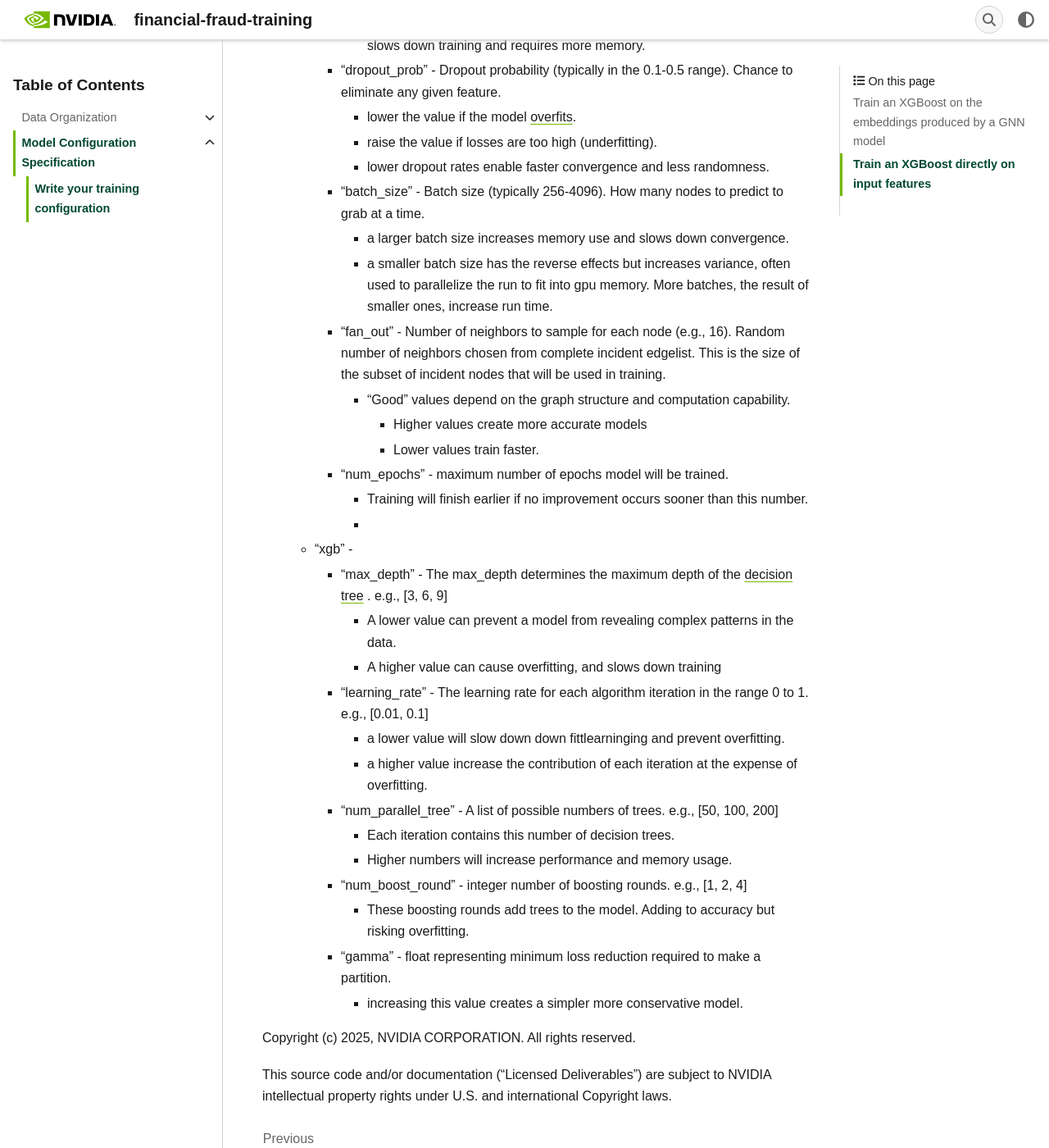
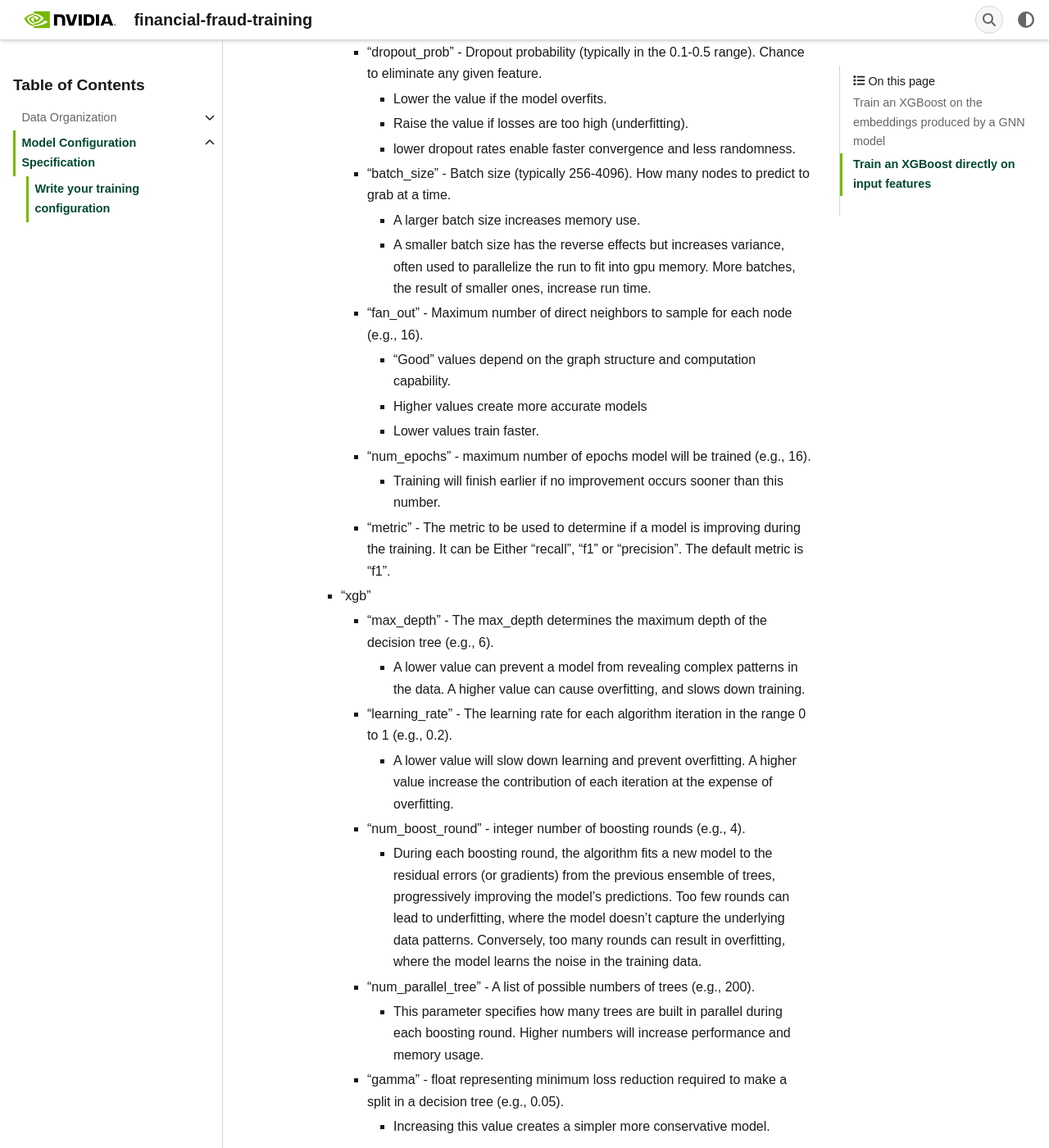
Before and after one commit to NVIDIA-AI-Blueprints/financial-fraud-detection, a Sphinx documentation site: the page built from docs/financial_fraud_training/source/configuration/config_json.md, in a window 1280 px wide and 1400 px high, scrolled down 3924 px. Shown: the whole window at 82% size. Built offline with Sphinx 7.4.7, drawn with Linux system fonts in a browser that asks for light colours; some web fonts are replaced; some of the changed text lies outside the part shown.

Commit message:
review comments included

````diff
--- a/docs/financial_fraud_training/source/configuration/config_json.md
+++ b/docs/financial_fraud_training/source/configuration/config_json.md
@@ -150,55 +150,49 @@
   ]
 }
 ```
+- "paths"  path/on/machine that contains needed paths for input and output
+  - "data_dir" - A path to a directory inside in container where the training data is mounted.
+  - "output_dir" - A path to a mounted directory inside in container where the output models and the artifacts will be saved.
+
+  - "gpu" - Indicates whether to use a single GPU or multiple GPUs. Valid options are 'single' or 'multi'. currently the NIM only supports single GPU.
+  - "hyperparameters"
+    - "gnn" -
+      - "hidden_channels" - dimensionality of the feature representations in the hidden layers (e.g., 32).
+        - A larger number here allows more complexity in the model but may also cause overfitting.
+      - "n_hops" - Number of hops (e.g., 2). How many links messages are passed over.
+        - When this value is one, messages are only passed to directly connected nodes. A value of 2 adds neighbors of neighbors. The higher this number, the more nearby but unconnected nodes effect each other. A higher number also results in more nodes being similar which can hinder classification. It also slows down training and requires more memory.
+      - "dropout_prob" - Dropout probability (typically in the 0.1-0.5 range). Chance to eliminate any given feature.
+        - Lower the value if the model overfits.
+        - Raise the value if losses are too high (underfitting).
+        - lower dropout rates enable faster convergence and less randomness.
+      - "batch_size" - Batch size (typically 256-4096). How many nodes to predict to grab at a time.
+        - A larger batch size increases memory use.
+        - A smaller batch size has the reverse effects but increases variance, often used to parallelize the run to fit into gpu memory. More batches, the result of smaller ones, increase run time.
+      - "fan_out" - Maximum number of direct neighbors to sample for each node (e.g., 16).
+        - "Good" values depend on the graph structure and computation capability.
+        - Higher values create more accurate models
+        - Lower values train faster.
+      - "num_epochs" - maximum number of epochs model will be trained (e.g., 16).
+        - Training will finish earlier if no improvement occurs sooner than this number.
+      - "metric" - The metric to be used to determine if a model is improving during the training. It can be Either "recall", "f1" or "precision". The default metric is "f1".
+    - "xgb"
+      - "max_depth" - The max_depth determines the maximum depth of the decision tree (e.g., 6).
+        - A lower value can prevent a model from revealing complex patterns in the data. A higher value can cause overfitting, and slows down training.
+      - "learning_rate" - The learning rate for each algorithm iteration in the range 0 to 1 (e.g., 0.2).
+        - A lower value will slow down learning and prevent overfitting. A higher value increase the contribution of each iteration at the expense of overfitting.
+      - "num_boost_round" - integer number of boosting rounds (e.g., 4).
+        - During each boosting round, the algorithm fits a new model to the residual errors (or gradients) from the previous ensemble of trees, progressively improving the model's predictions. Too few rounds can lead to underfitting, where the model doesn’t capture the underlying data patterns. Conversely, too many rounds can result in overfitting, where the model learns the noise in the training data.
+      - "num_parallel_tree" - A list of possible numbers of trees (e.g., 200).
+        - This parameter specifies how many trees are built in parallel during each boosting round. Higher numbers will increase performance and memory usage.
+      - "gamma" - float representing minimum loss reduction required to make a split in a decision tree (e.g., 0.05).
+        - Increasing this value creates a simpler more conservative model.
+
+The GNN hyper-parameters can either be a single value or a list of values, which will result in training a separate model for each possible combination of hyper-parameters. In that case, only the model with the best metric value is retained.
 
 
 
 
 
-GNN and Xgb(oost) parameters can either be single value or a list of the data type specified. The list values create permutations that will be run independently.
-For example, if
-
-
-- "paths"  path/on/machine that Contains needed paths for input and output
-  - "data_dir" - Path to the input data directory.
-  - "output_dir" - Path to the output models directory.
-- "gpu" - Indicates whether to use a single GPU or multiple GPUs. Valid options are 'single' or 'multi'.
-- "hyperparameters"
-  - currently the NIM only supports single GPU.
-  - "gnn" -
-    - "hidden_channels" - Number of hidden channels(features) per node in the [hidden layer](https://en.wikipedia.org/wiki/Hidden_layer) (e.g., 32).
-      - A larger number here allows more complexity in the model but may also cause overfitting in the model so represents a tradeoff between efficiency (lower hidden_channels) and depth (higher number) .
-    - "n_hops" - Number of hops (e.g., 2). How many links messages are passed over.
-      - When this value is one, messages are only passed to directly connected nodes. A value of 2 adds neigbors of neighbors. The higher this number, the more nearby but unconnected nodes effect each other. A higher number also results in more nodes being similar which can hinder classification. It also slows down training and requires more memory.
-    - "dropout_prob" - Dropout probability (typically in the 0.1-0.5 range). Chance to eliminate any given feature.
-      - lower the value if the model [overfits](https://en.wikipedia.org/wiki/Overfitting).
-      - raise the value if losses are too high (underfitting).
-      - lower dropout rates enable faster convergence and less randomness.
-    - "batch_size" - Batch size (typically 256-4096). How many nodes to predict to grab at a time.
-      - a larger batch size increases memory use and slows down convergence.
-      - a smaller batch size has the reverse effects but increases variance, often used to parallelize the run to fit into gpu memory. More batches, the result of smaller ones, increase run time.
-    - "fan_out" - Number of neighbors to sample for each node (e.g., 16). Random number of neighbors
-    chosen from complete incident edgelist. This is the size of the subset of incident nodes that will be used in training.
-      - "Good" values depend on the graph structure and computation capability.
-        - Higher values create more accurate models
-        - Lower values train faster.
-    - "num_epochs" - maximum number of epochs model will be trained.
-      - Training will finish earlier if no improvement occurs sooner than this number.
-      -
-  - "xgb" -
-    - "max_depth" - The max_depth determines the maximum depth of the [decision tree](https://en.wikipedia.org/wiki/Decision_tree_learning) . e.g., [3, 6, 9]
-      - A lower value can prevent a model from revealing complex patterns in the data.
-      - A higher value can cause overfitting, and slows down training
-    - "learning_rate" - The learning rate for each algorithm iteration in the range 0 to 1. e.g., [0.01, 0.1]
-      - a lower value will slow down down fittlearninging and prevent overfitting.
-      - a higher value increase the contribution of each iteration at the expense of overfitting.
-    - "num_parallel_tree" - A list of possible numbers of trees. e.g., [50, 100, 200]
-      - Each iteration contains this number of decision trees.
-      - Higher numbers will increase performance and memory usage.
-    - "num_boost_round" - integer number of boosting rounds. e.g., [1, 2, 4]
-      - These boosting rounds add trees to the model. Adding to accuracy but risking overfitting.
-    - "gamma" - float representing minimum loss reduction required to make a partition.
-      - increasing this value creates a simpler more conservative model.
 
 
 Copyright (c) 2025, NVIDIA CORPORATION. All rights reserved.
````
